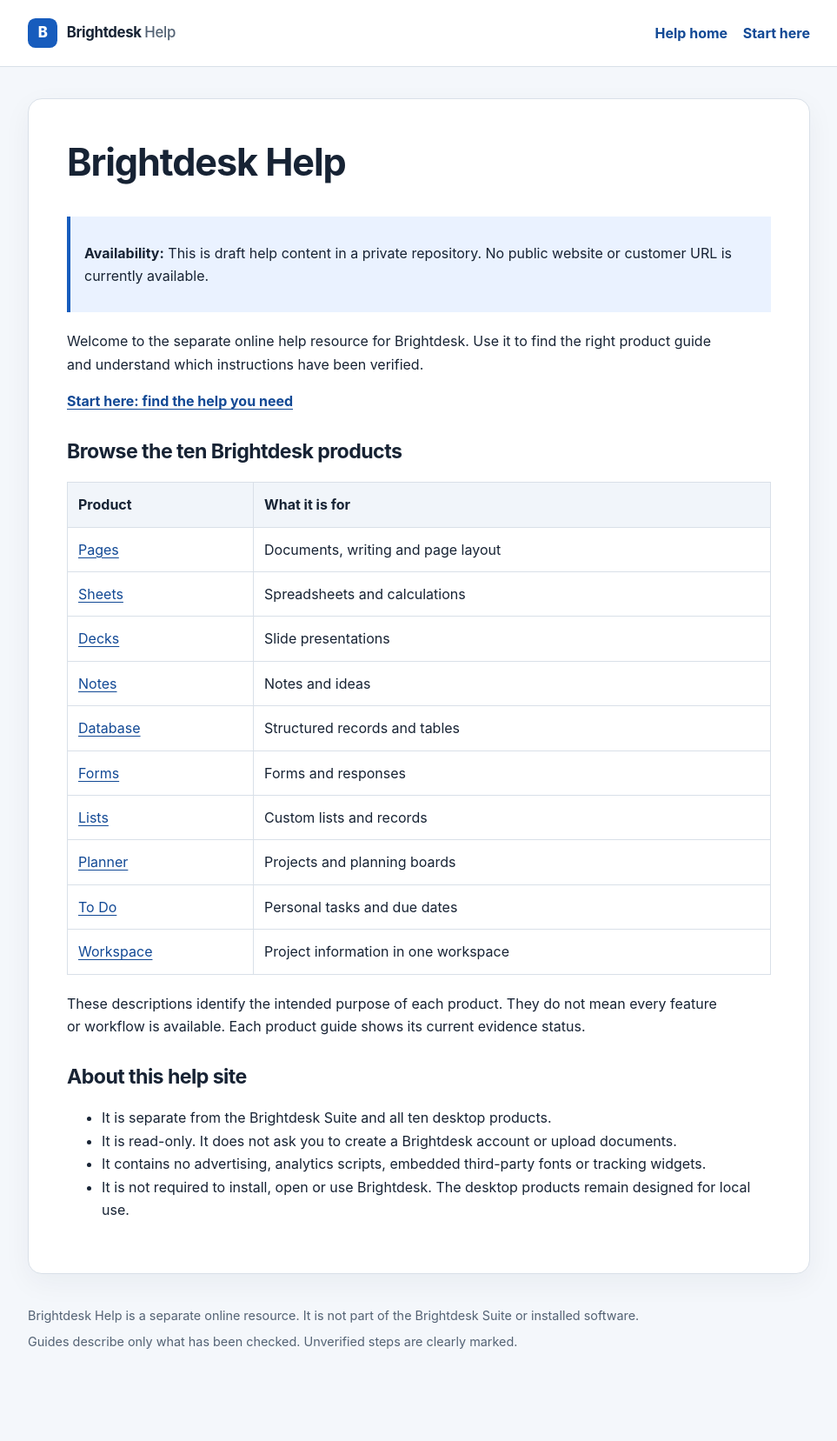
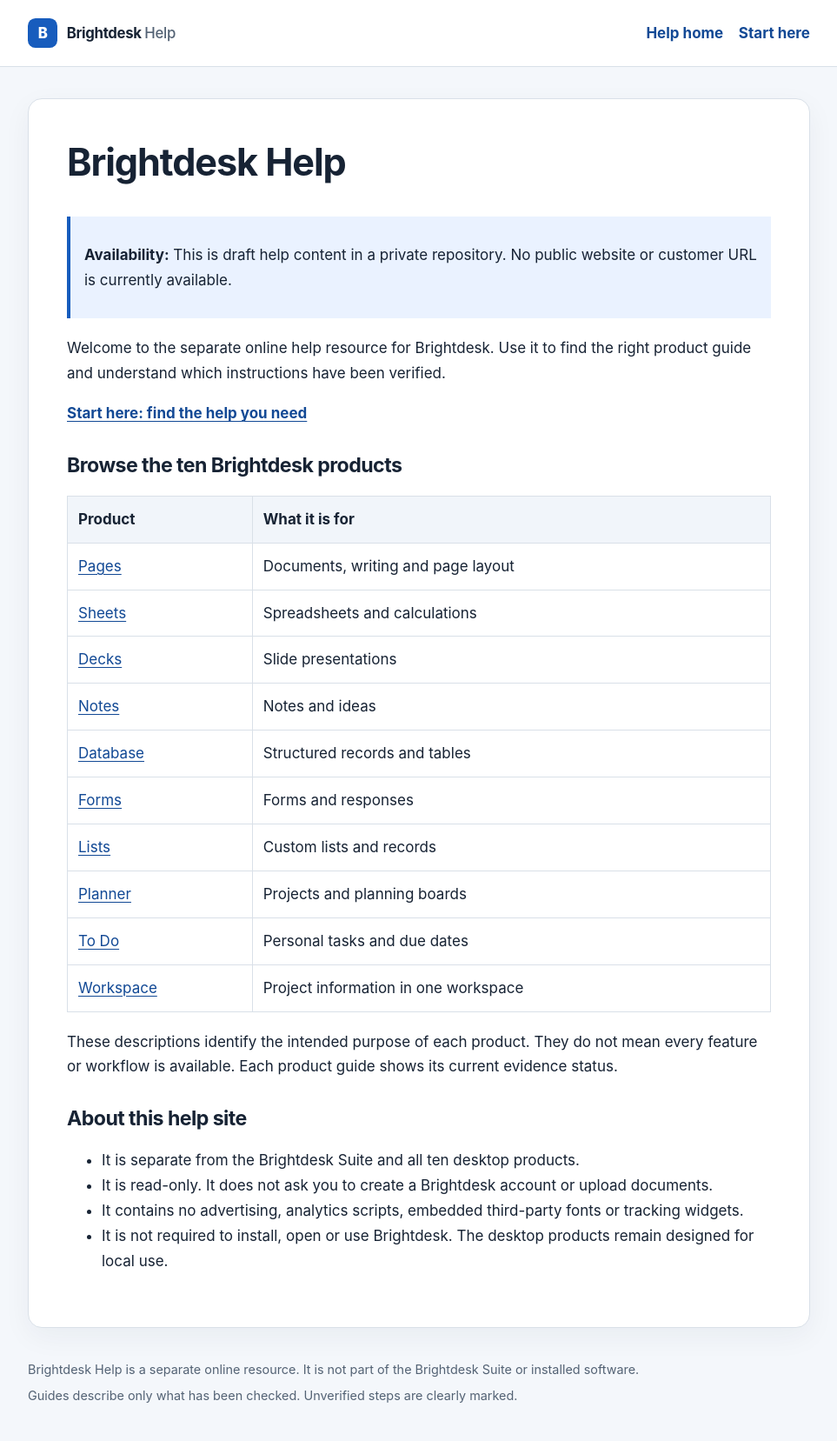
Before and after one commit to conz20/Brightdesk-Wiki, a Jekyll site: the page built from docs/index.md, in a window 1280 px wide. Shown: the whole page at 87% size, without its empty margins (158-1121 px from the left). Built offline with Jekyll 4.4.1, drawn with Linux system fonts in a browser that asks for light colours; before the commit the page ends 1595 px from its top, so only the background shows below that.

Commit message:
style: improve help text readability

```diff
--- a/docs/assets/css/site.css
+++ b/docs/assets/css/site.css
@@ -19,8 +19,8 @@ body {
   color: var(--ink);
   background: var(--page);
   font-family: -apple-system, BlinkMacSystemFont, "Segoe UI", sans-serif;
-  font-size: 1rem;
-  line-height: 1.65;
+  font-size: 1.0625rem;
+  line-height: 1.7;
 }
 
 a {
```
